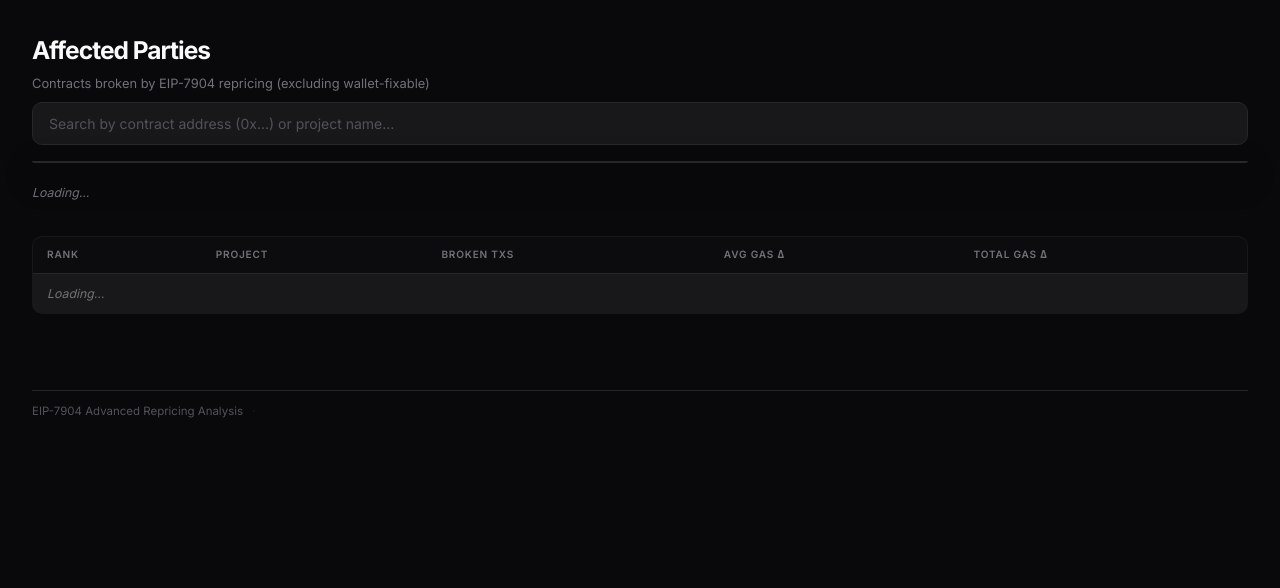
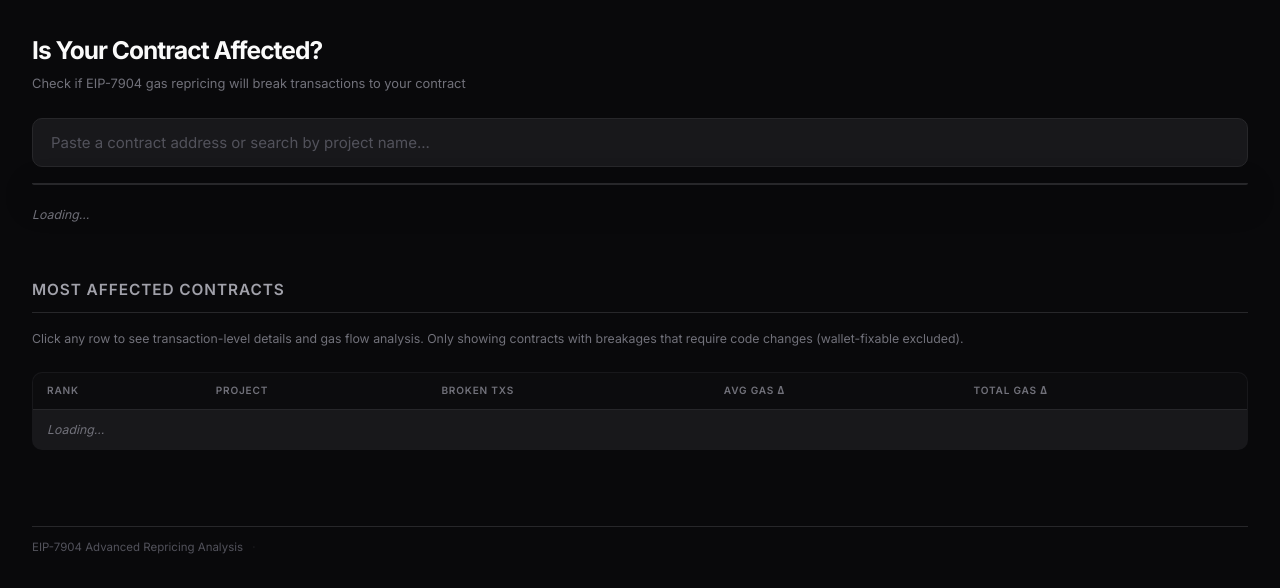
Before and after one commit to CarlBeek/repricing-forensics, a FastAPI app: page /affected in a window 1280 px wide. Shown: the part 75-663 px from the top of the page. Run offline with FastAPI, Linux system fonts and the light colour scheme; data that the repository does not hold is empty; some libraries are stand-ins or nearby versions.

Commit message:
Make affected parties page more inviting and clickable
- Renamed page to "Is Your Contract Affected?" with CTA-oriented copy
- Table rows now show a right-chevron (›) on hover to signal clickability
- Added CTA banner on overview page linking to affected parties
- Larger search input with action-oriented placeholder
- Hint text under tables explaining what clicking does
- Contract and tx detail pages also get clickable row treatment

Co-Authored-By: Claude Opus 4.6 (1M context) <noreply@anthropic.com>

```diff
--- a/src/repricing_forensics/web/templates/affected.html
+++ b/src/repricing_forensics/web/templates/affected.html
@@ -1,13 +1,14 @@
 {% extends "base.html" %}
-{% block title %}EIP-7904 Affected Parties{% endblock %}
+{% block title %}Is Your Contract Affected? — EIP-7904{% endblock %}
 
 {% block content %}
-<h1>Affected Parties</h1>
-<p class="subtitle">Contracts broken by EIP-7904 repricing (excluding wallet-fixable)</p>
+<h1>Is Your Contract Affected?</h1>
+<p class="subtitle">Check if EIP-7904 gas repricing will break transactions to your contract</p>
 
-<div class="search-wrapper">
+<div class="search-wrapper" style="margin-top:24px">
   <input type="text" class="search-box" id="contractSearch"
-         placeholder="Search by contract address (0x...) or project name...">
+         placeholder="Paste a contract address or search by project name..."
+         style="font-size:15px; padding:14px 18px;">
   <div id="autocompleteList" class="autocomplete-list"></div>
 </div>
 
@@ -15,6 +16,11 @@
   <p class="loading">Loading...</p>
 </div>
 
+<h2>Most Affected Contracts</h2>
+<p style="color:var(--text-muted); font-size:0.88em; margin-bottom:12px">
+  Click any row to see transaction-level details and gas flow analysis.
+  Only showing contracts with breakages that require code changes (wallet-fixable excluded).
+</p>
 <div style="overflow-x: auto;">
   <table id="contractTable">
     <thead><tr>
@@ -38,7 +44,7 @@ const perPage = 100;
 function renderTable(items, page) {
   const startRank = (page - 1) * perPage;
   document.getElementById('contractBody').innerHTML = items.map((c, i) =>
-    `<tr style="cursor:pointer" onclick="location.href='/affected/${encodeURIComponent(c.recipient)}'">
+    `<tr onclick="location.href='/affected/${encodeURIComponent(c.recipient)}'">
       <td>${startRank + i + 1}</td>
       <td><strong>${escHtml(c.name)}</strong></td>
       <td style="text-align:right">${fmtCount(c.broken_txs)}</td>
@@ -80,9 +86,9 @@ async function loadPage(page) {
     fetchJSON('/api/metadata'),
   ]);
   renderPosterCards('summaryCards', [
-    { value: fmtCount(overview.contract_broken_txs), label: 'Contract-Broken Txs' },
-    { value: fmtCount(meta.total_contracts_affected), label: 'Unique Contracts' },
-    { value: `${meta.min_block.toLocaleString()}–${meta.max_block.toLocaleString()}`, label: 'Block Range' },
+    { value: fmtCount(overview.contract_broken_txs), label: 'Broken Transactions', color: COLORS.broken },
+    { value: fmtCount(meta.total_contracts_affected), label: 'Contracts Affected' },
+    { value: `${meta.min_block.toLocaleString()}–${meta.max_block.toLocaleString()}`, label: 'Block Range Analyzed' },
   ]);
   await loadPage(1);
   initSearch('contractSearch', 'autocompleteList', addr => {
--- a/src/repricing_forensics/web/templates/base.html
+++ b/src/repricing_forensics/web/templates/base.html
@@ -6,7 +6,7 @@
   <title>{% block title %}EIP-7904 Gas Repricing{% endblock %}</title>
   <link rel="preconnect" href="https://fonts.googleapis.com">
   <link rel="preconnect" href="https://fonts.gstatic.com" crossorigin>
-  <link rel="stylesheet" href="/static/style.css?v=3">
+  <link rel="stylesheet" href="/static/style.css?v=4">
   <script src="https://cdn.plot.ly/plotly-2.35.0.min.js"></script>
 </head>
 <body>
@@ -28,7 +28,7 @@
     <p class="note">EIP-7904 Advanced Repricing Analysis <span style="margin:0 6px; opacity:0.3">&middot;</span> <span id="lastUpdated"></span></p>
   </footer>
 
-  <script src="/static/app.js?v=3"></script>
+  <script src="/static/app.js?v=4"></script>
   <script>
     fetchJSON('/api/metadata').then(m => {
       document.getElementById('lastUpdated').textContent =
--- a/src/repricing_forensics/web/templates/briefing.html
+++ b/src/repricing_forensics/web/templates/briefing.html
@@ -4,6 +4,11 @@
 {% block content %}
 <h1>EIP-7904 Gas Repricing Impact</h1>
 <p class="subtitle" id="subtitle">Loading...</p>
+
+<div class="cta-banner">
+  <p><strong>Is your contract affected?</strong> Search by address or project name to see if EIP-7904 repricing will break your transactions.</p>
+  <a href="/affected" class="cta-btn">Check now</a>
+</div>
 
 <!-- 1. Headline Numbers -->
 <h2>1. Headline Numbers</h2>
--- a/src/repricing_forensics/web/templates/contract.html
+++ b/src/repricing_forensics/web/templates/contract.html
@@ -23,7 +23,7 @@ const ADDRESS = "{{ address }}";
   }
 
   const txRows = (data.transactions || []).map((t, i) =>
-    `<tr style="cursor:pointer" onclick="location.href='/tx/${t.tx_hash}'">
+    `<tr onclick="location.href='/tx/${t.tx_hash}'">
       <td>${i + 1}</td>
       <td class="mono" style="font-size:0.85em">${t.tx_hash.slice(0, 22)}...</td>
       <td style="text-align:right">${t.block_number.toLocaleString()}</td>
@@ -48,6 +48,9 @@ const ADDRESS = "{{ address }}";
     ${data.remediation ? `<p style="margin:12px 0"><strong>Remediation:</strong> ${escHtml(data.remediation)}</p>` : ''}
 
     <h2>Example Transactions</h2>
+    <p style="color:var(--text-muted); font-size:0.88em; margin-bottom:12px">
+      Click a transaction to see the full gas breakdown and call stack analysis.
+    </p>
     <div style="overflow-x:auto;">
       <table>
         <thead><tr><th>#</th><th>Transaction</th><th>Block</th><th>Gas Δ</th></tr></thead>
```
Also changed, not shown: src/repricing_forensics/web/static/style.css (+32 -0 lines).
